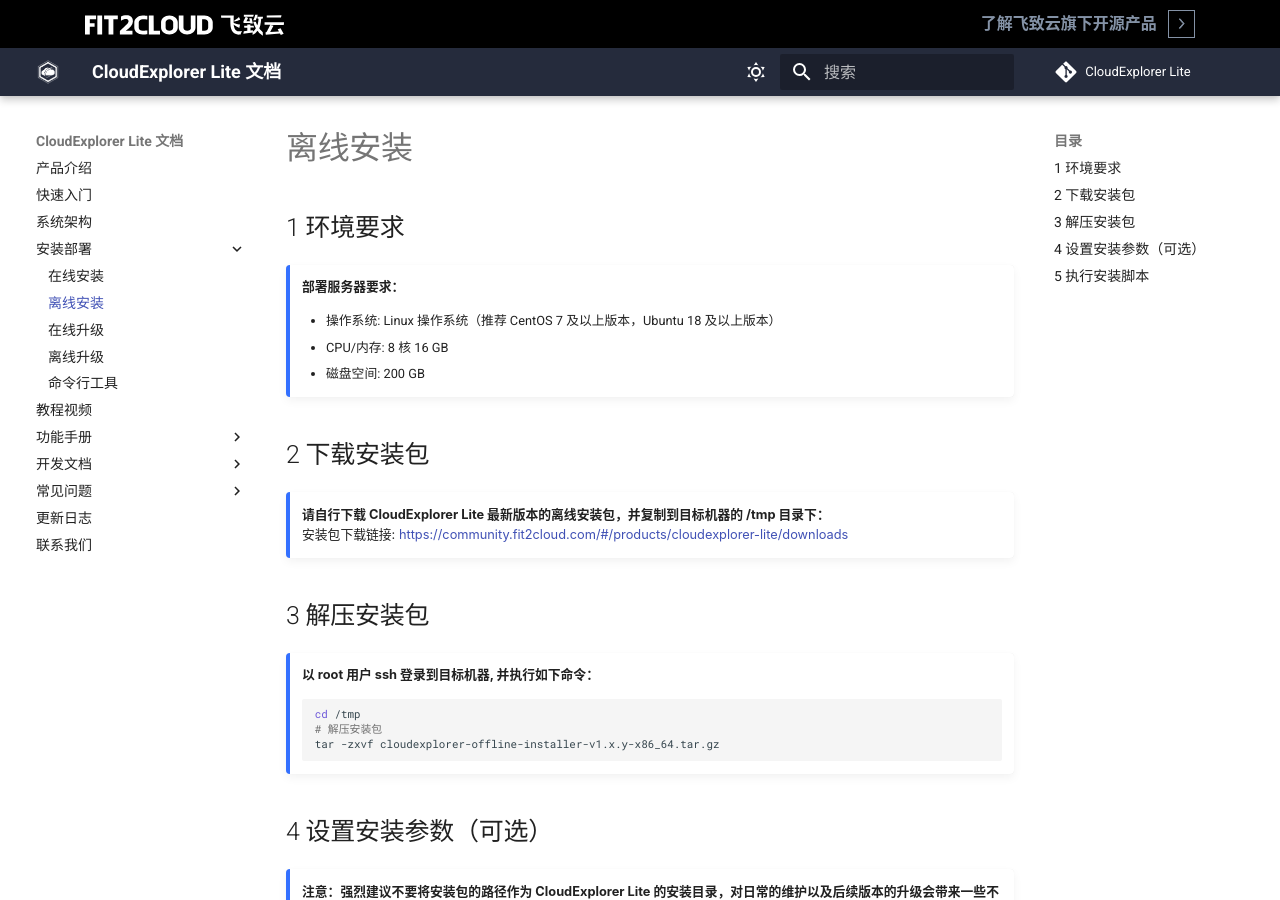
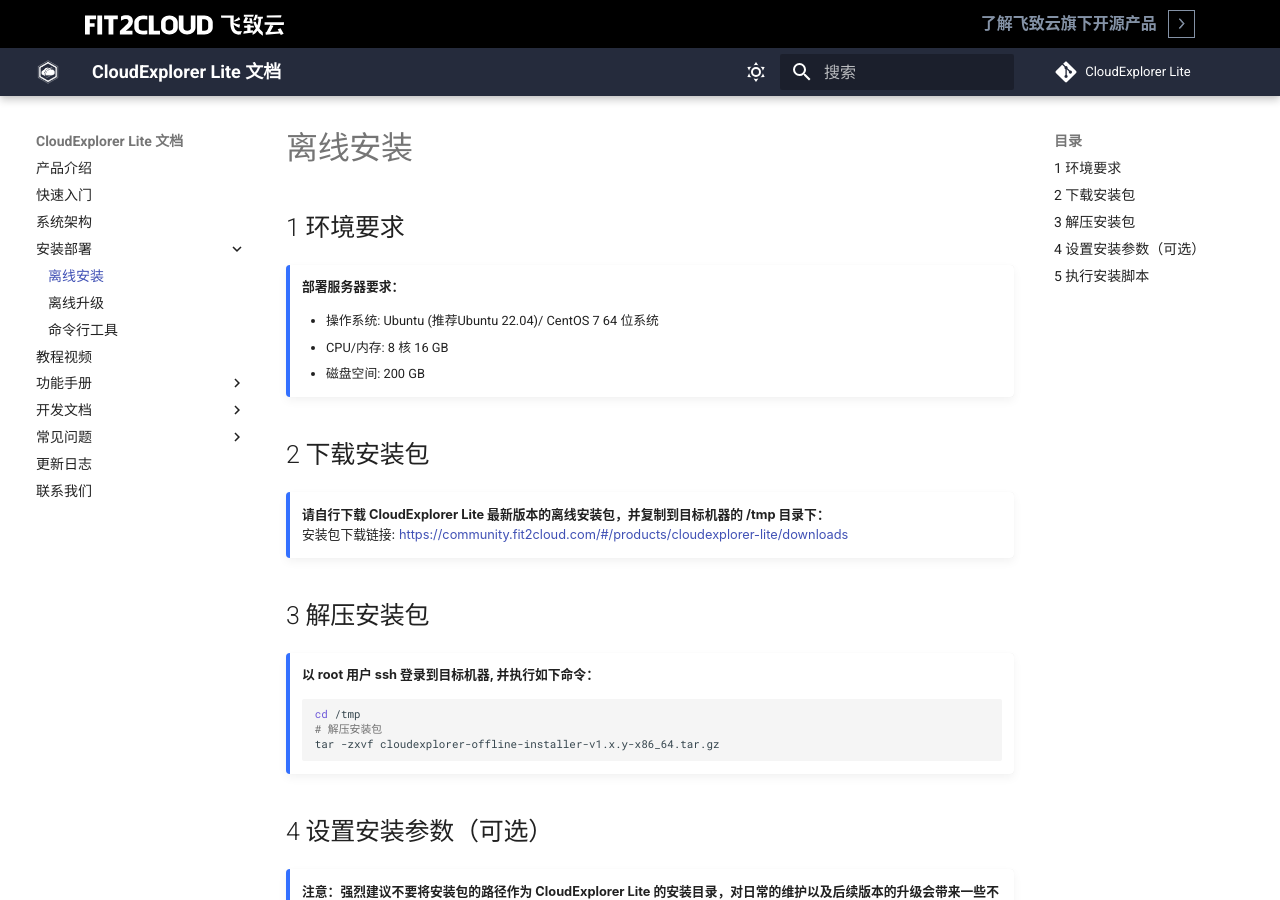
Before and after one commit to CloudExplorer-Dev/docs, an MkDocs documentation site: the page built from docs/installation/offline_installation.md, in a window 1280 px wide and 900 px high. Built offline with MkDocs 1.6.1 and Material for MkDocs 9.7.7, drawn with Linux system fonts in a browser that asks for light colours; the version menu is left out.

Commit message:
取消在线安装

```diff
--- a/docs/installation/offline_installation.md
+++ b/docs/installation/offline_installation.md
@@ -3,7 +3,7 @@
 !!! Abstract ""
     **部署服务器要求：**
 
-    * 操作系统: Linux 操作系统（推荐 CentOS 7 及以上版本，Ubuntu 18 及以上版本）
+    * 操作系统: Ubuntu (推荐Ubuntu 22.04)/ CentOS 7 64 位系统
     * CPU/内存: 8 核 16 GB
     * 磁盘空间: 200 GB
 
--- a/mkdocs.yml
+++ b/mkdocs.yml
@@ -44,9 +44,7 @@ nav:
     - 快速入门: quick_start.md
     - 系统架构: system_arch.md
     - 安装部署:
-        - 在线安装: installation/online_installation.md
         - 离线安装: installation/offline_installation.md
-        - 在线升级: installation/online_upgrade.md
         - 离线升级: installation/offline_upgrade.md
         - 命令行工具: installation/cli.md
     - 教程视频: best_practices.md
```
